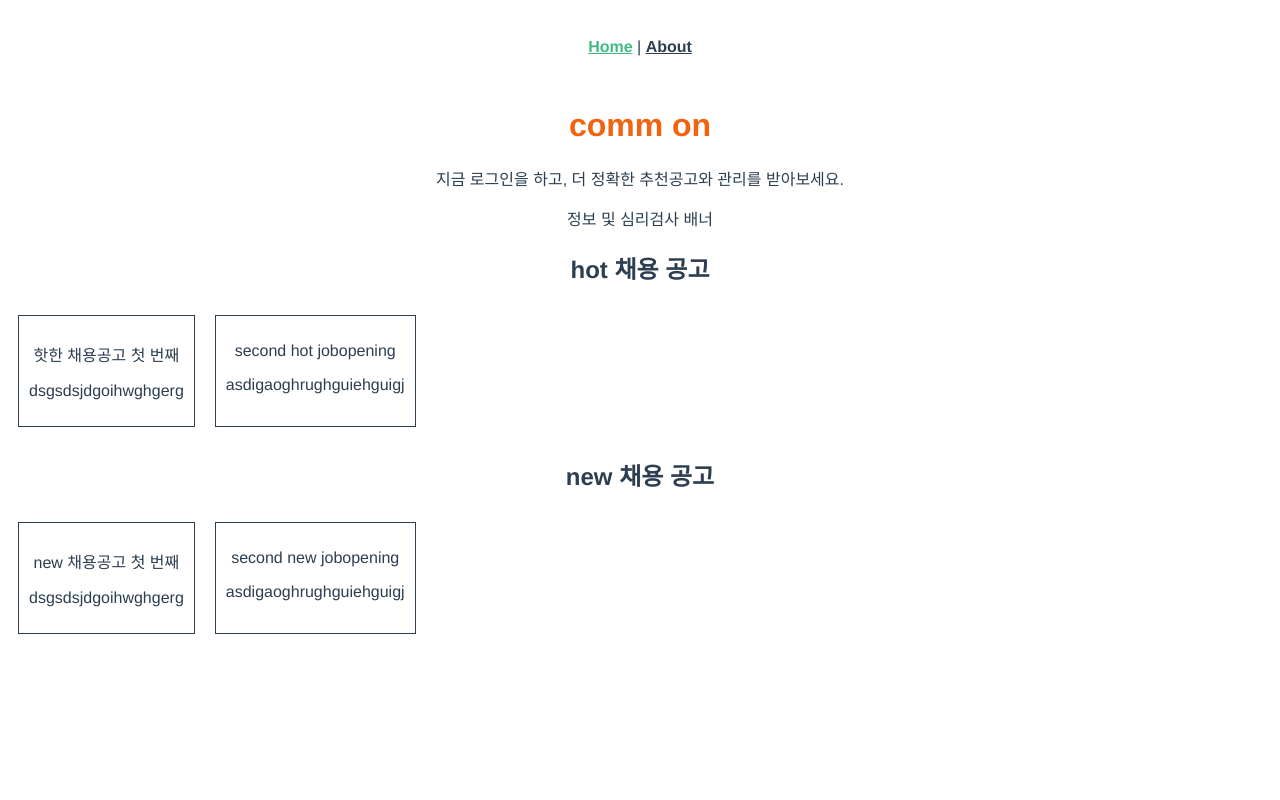
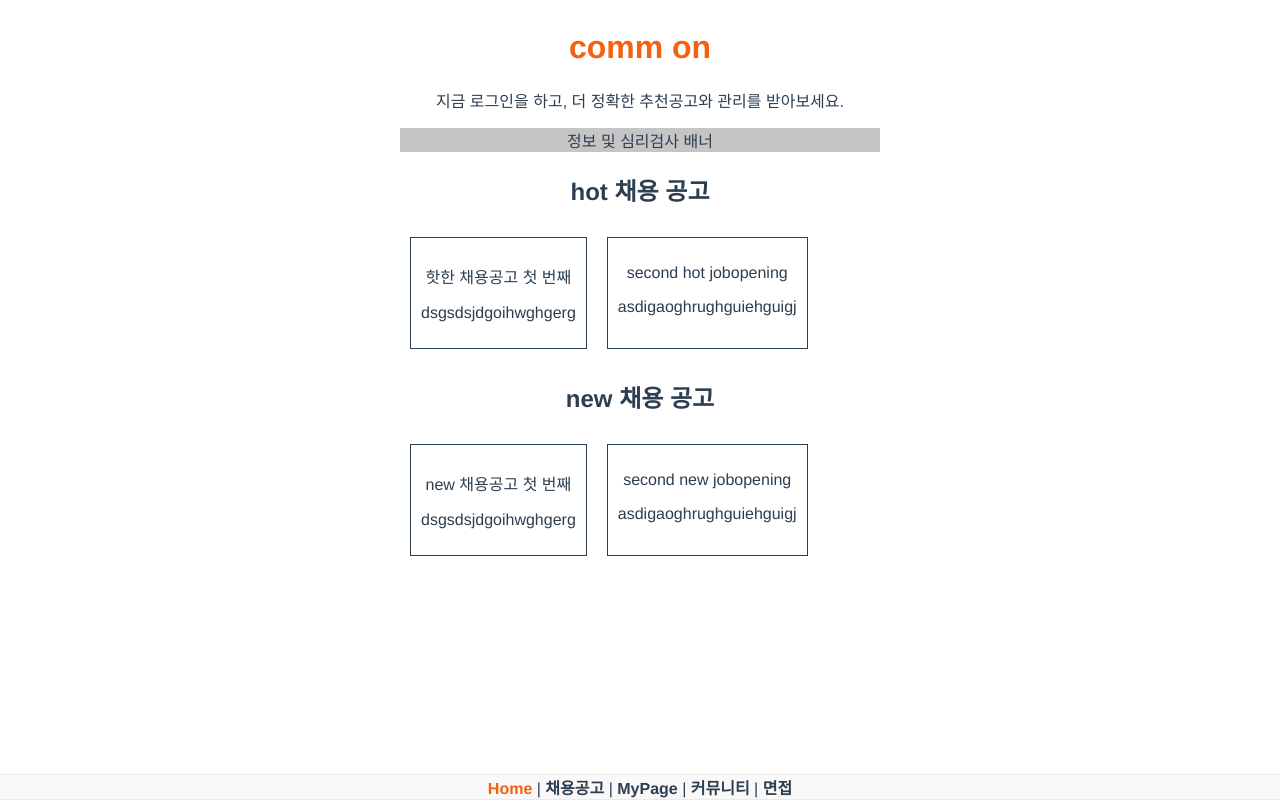
Before and after one commit to wooobinkim/Reniors, a Vue app in the folder Front_end/reniors/: page / in a window 1280 px wide. Built offline with nearby package versions, Linux system fonts and the light colour scheme.

Commit message:
feat: Add FooterComponent and fix App

```diff
--- a/Front_end/reniors/src/App.vue
+++ b/Front_end/reniors/src/App.vue
@@ -1,10 +1,20 @@
 <template>
-  <nav>
-    <router-link to="/">Home</router-link> |
-    <router-link to="/about">About</router-link>
-  </nav>
-  <router-view/>
+  <div class="container">
+    <router-view style="width: 480px;" />
+    <FooterComponent />
+  </div>
 </template>
+
+<script>
+import FooterComponent from './components/FooterComponent.vue'
+
+export default {
+  name: "App",
+  components: {
+    FooterComponent,
+  }
+}
+</script>
 
 <style>
 :root {
@@ -32,6 +42,12 @@
   --color-black-5: #F9F9F9;
 }
 
+.container {
+  display: flex;
+  flex-direction: column;
+  align-items: center;
+}
+
 #app {
   font-family: Avenir, Helvetica, Arial, sans-serif;
   -webkit-font-smoothing: antialiased;
@@ -43,13 +59,4 @@
 nav {
   padding: 30px;
 }
-
-nav a {
-  font-weight: bold;
-  color: #2c3e50;
-}
-
-nav a.router-link-exact-active {
-  color: #42b983;
-}
 </style>
--- /dev/null
+++ b/Front_end/reniors/src/components/FooterComponent.vue
@@ -0,0 +1,35 @@
+<template>
+  <div class="footer">
+    <router-link to="/">Home</router-link> |
+    <router-link to="/about">채용공고</router-link> |
+    <router-link to="/about">MyPage</router-link> |
+    <router-link to="/about">커뮤니티</router-link> |
+    <router-link to="/about">면접</router-link>
+  </div>
+</template>
+
+<script>
+export default {
+  name: "FooterComponent",
+}
+</script>
+
+<style>
+.footer {
+  position: fixed;
+  bottom: 0;
+  border: 1px solid var(--color-black-4);
+  background: var(--color-black-5);
+  width: 100%
+}
+
+.footer a {
+  font-weight: bold;
+  color: #2c3e50;
+  text-decoration: none;
+}
+
+.footer a.router-link-exact-active {
+  color: var(--color-red-1);
+}
+</style>
--- a/Front_end/reniors/src/components/HomeInfo.vue
+++ b/Front_end/reniors/src/components/HomeInfo.vue
@@ -1,5 +1,5 @@
 <template>
-  <div>
+  <div class="home-info">
     <p>정보 및 심리검사 배너</p>
   </div>
 </template>
@@ -11,5 +11,7 @@ export default {
 </script>
 
 <style>
-
+.home-info {
+  background-color: var(--color-black-3);
+}
 </style>
```
